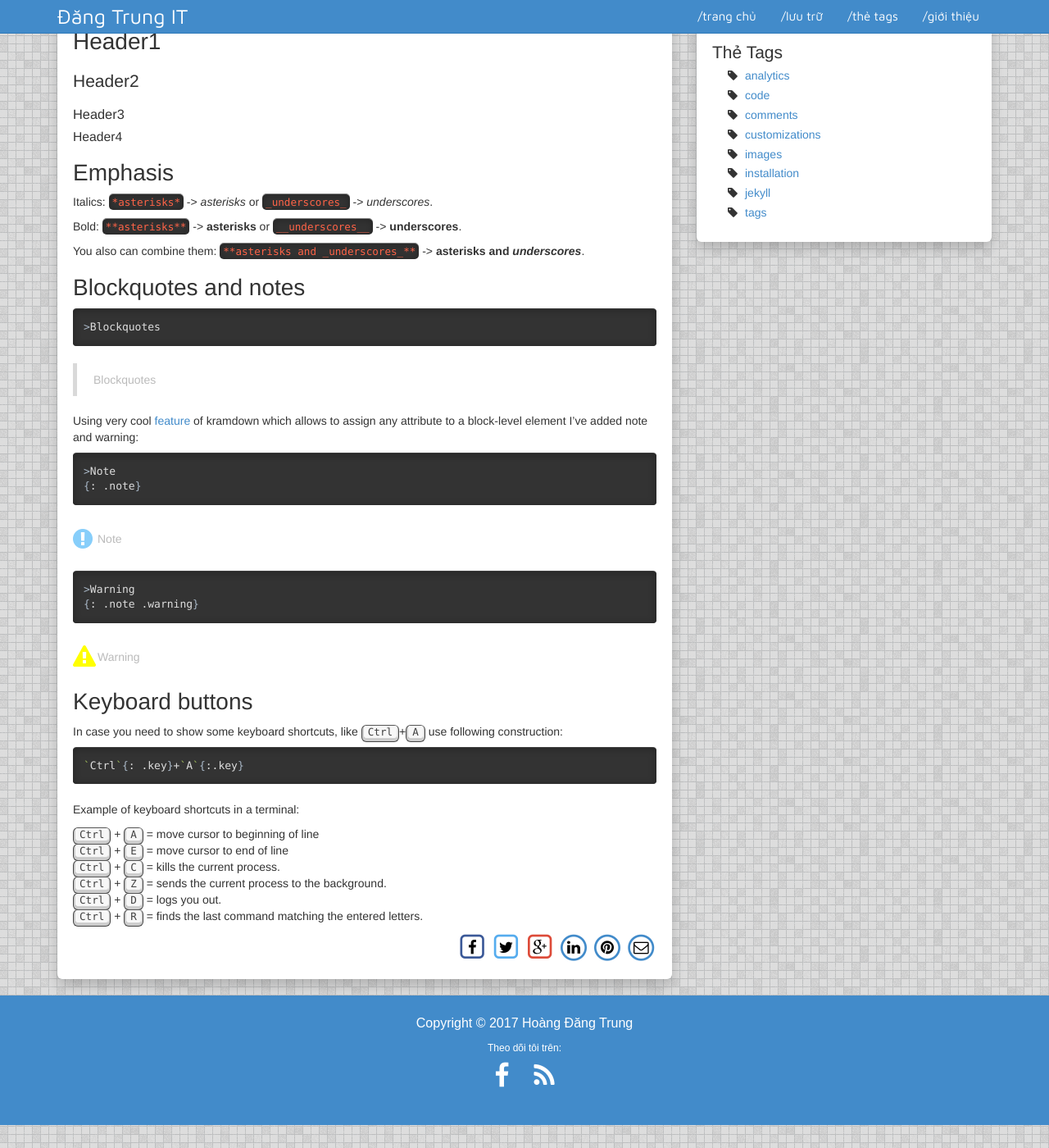
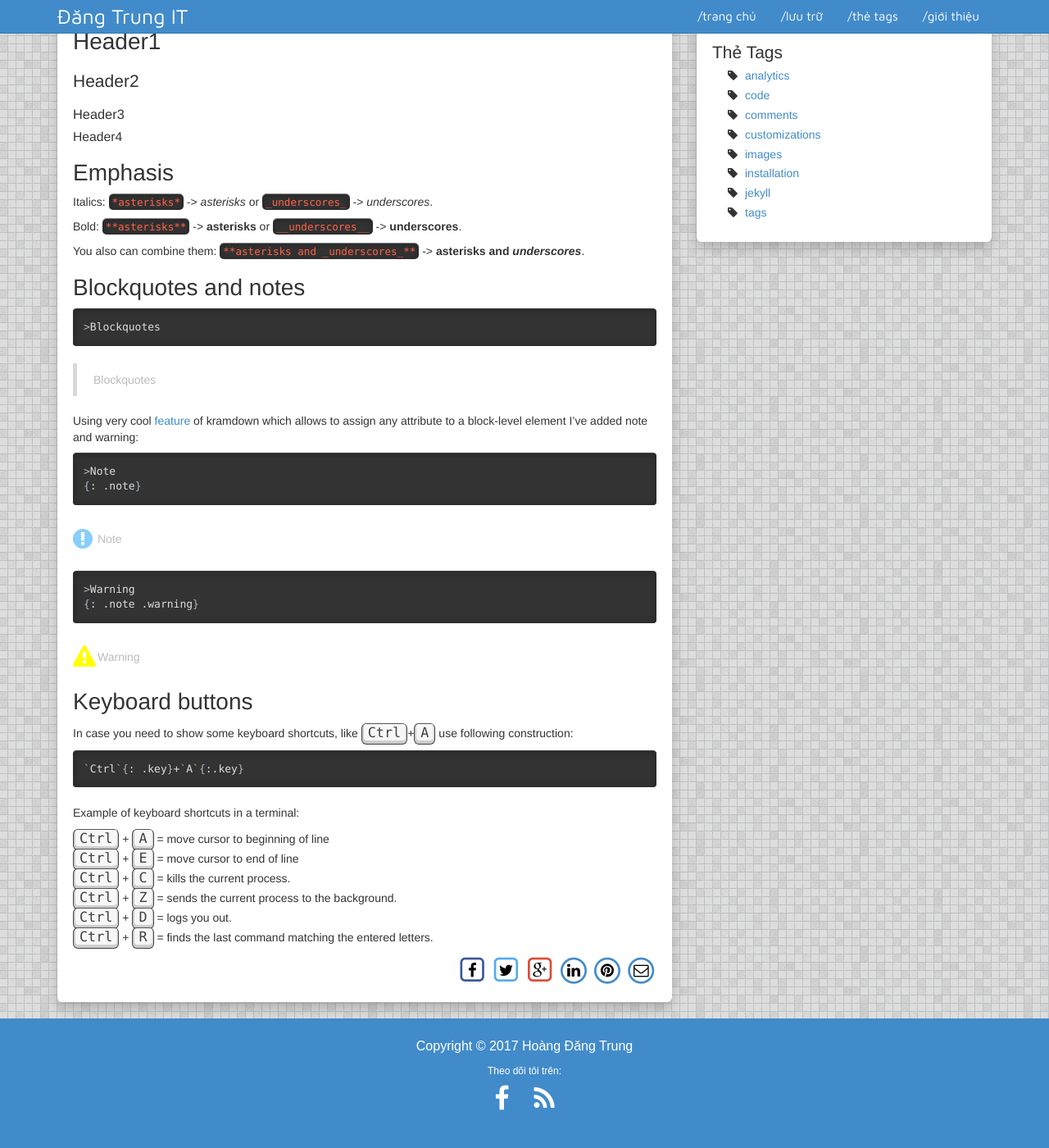
Before and after one commit to hoangdangtrungvn/hoangdangtrungvn.github.io, a Jekyll site: the page built from _posts/2016-11-02-text-formatting.md, in a window 1280 px wide and 1400 px high, scrolled down 297 px. Shown: the whole window at 82% size. Built offline with Jekyll 4.4.1, drawn with Linux system fonts in a browser that asks for light colours.

Commit message:
update css

```diff
--- a/css/theme.css
+++ b/css/theme.css
@@ -132,7 +132,7 @@
 
 .wrapper { min-height: 100%; position: relative; }
 
-.key { box-shadow: 1px 0 1px 0 #eee, 0 2px 0 2px #ccc, 0 2px 0 3px #444; -webkit-border-radius: 3px; -moz-border-radius: 3px; border-radius: 3px; margin: 2px 3px; padding: 0px 5px; background-color: #F7F7F7; color: #404040; }
+.key { box-shadow: 1px 0 1px 0 #eee, 0 2px 0 2px #ccc, 0 2px 0 3px #444; -webkit-border-radius: 3px; -moz-border-radius: 3px; border-radius: 3px; margin: 2px 3px; padding: 0px 5px; background-color: #F7F7F7; color: #404040; font-size:1.2em; }
 
 .filename { padding: 0px; margin: 0px; background-color: #292929; color: lightgrey; border-top-left-radius: 3px; border-top-right-radius: 3px; margin-bottom: 0px; padding-left: 1em; font-family: Menlo,Monaco,Consolas,"Courier New",monospace; border-left: 0px; bottom: -2px; position: relative; padding-bottom: 2px; }
 
```
